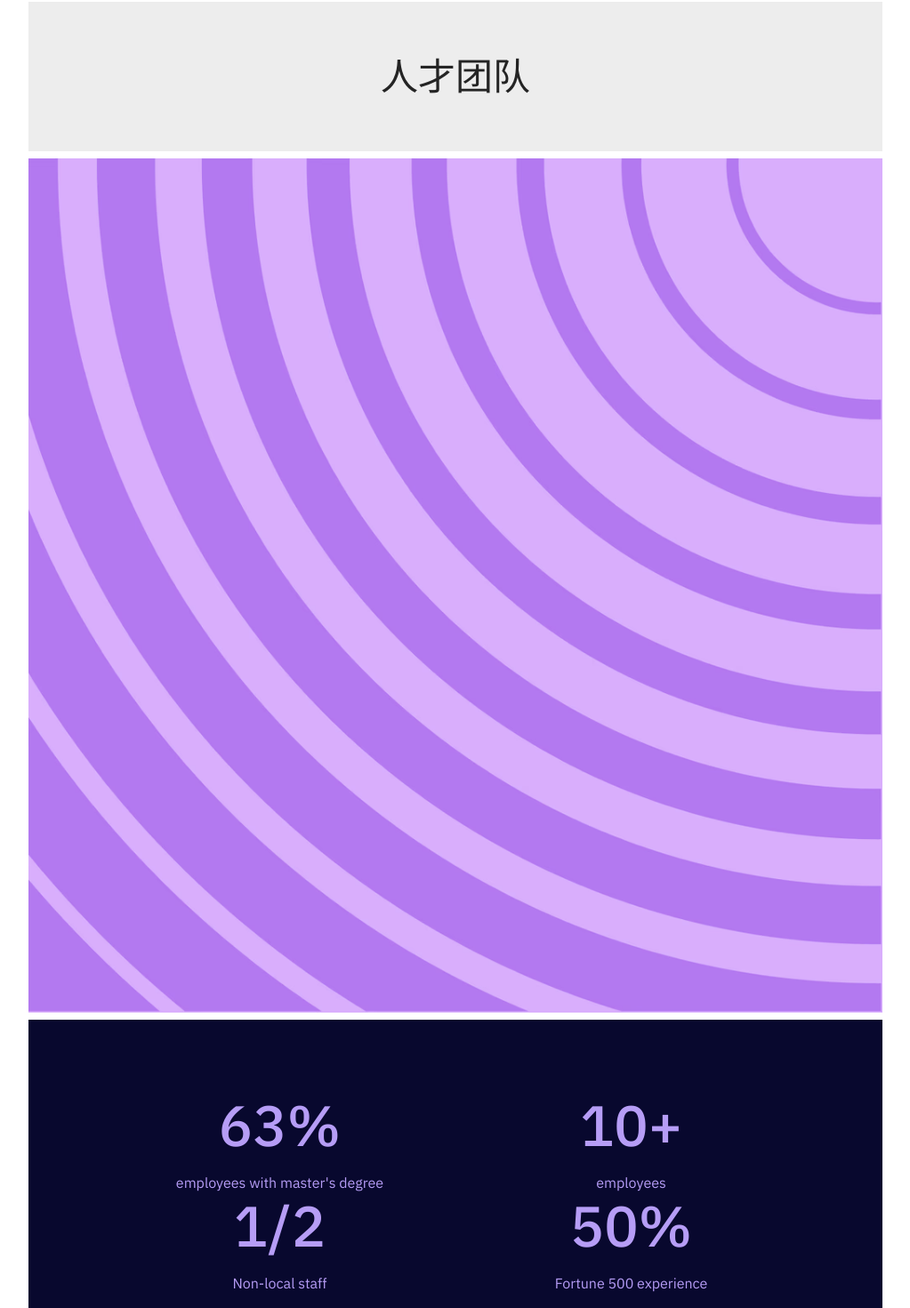
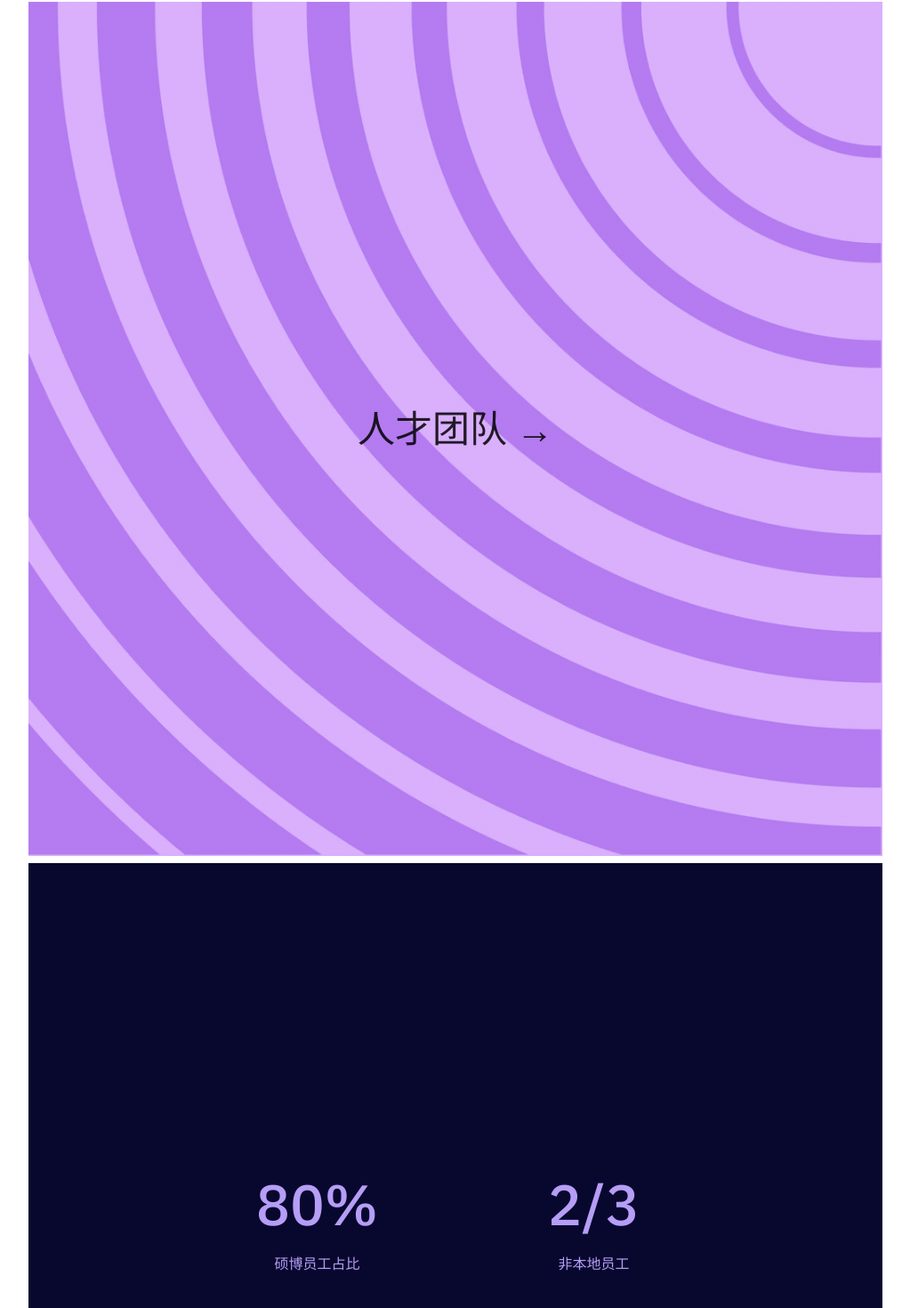
Before and after one commit to honeycyj/mls-lab-website, a React (Vite) app: page / in a window 1280 px wide. Shown: the part 9317-10787 px from the top of the page at 89% size, without its empty margins (128-1151 px from the left). Built offline with nearby package versions, Linux system fonts and the light colour scheme; a web font is replaced by a local one.

Commit message:
Refine home team section

```diff
--- /dev/null
+++ b/src/components/foundation/CountUpStat/CountUpStat.tsx
@@ -0,0 +1,82 @@
+import { useInView, useReducedMotion } from "motion/react";
+import { useEffect, useRef, useState } from "react";
+
+type CountUpStatProps = {
+  className?: string;
+  label: string;
+  labelClassName?: string;
+  value: string;
+  valueClassName?: string;
+};
+
+function parseStatValue(value: string) {
+  const match = value.match(/^(\d+)(.*)$/);
+
+  if (!match) {
+    return { numericValue: 0, suffix: value };
+  }
+
+  return {
+    numericValue: Number(match[1]),
+    suffix: match[2],
+  };
+}
+
+export function CountUpStat({
+  className,
+  label,
+  labelClassName,
+  value,
+  valueClassName,
+}: CountUpStatProps) {
+  const ref = useRef<HTMLDivElement | null>(null);
+  const isInView = useInView(ref, { once: true, amount: 0.6 });
+  const reduceMotion = useReducedMotion() ?? false;
+  const { numericValue, suffix } = parseStatValue(value);
+  const [displayValue, setDisplayValue] = useState(() => (reduceMotion ? numericValue : 0));
+
+  useEffect(() => {
+    if (!isInView) {
+      return;
+    }
+
+    if (reduceMotion) {
+      setDisplayValue(numericValue);
+      return;
+    }
+
+    let frameId = 0;
+    const duration = 900;
+    const start = performance.now();
+
+    const tick = (now: number) => {
+      const elapsed = now - start;
+      const progress = Math.min(elapsed / duration, 1);
+      const easedProgress = 1 - Math.pow(1 - progress, 3);
+
+      setDisplayValue(Math.round(numericValue * easedProgress));
+
+      if (progress < 1) {
+        frameId = window.requestAnimationFrame(tick);
+      }
+    };
+
+    frameId = window.requestAnimationFrame(tick);
+
+    return () => {
+      if (frameId) {
+        window.cancelAnimationFrame(frameId);
+      }
+    };
+  }, [isInView, numericValue, reduceMotion]);
+
+  return (
+    <div ref={ref} className={className}>
+      <strong className={valueClassName}>
+        {displayValue}
+        {suffix}
+      </strong>
+      <span className={labelClassName}>{label}</span>
+    </div>
+  );
+}
--- a/src/pages/About/components/AboutResearchStat.tsx
+++ b/src/pages/About/components/AboutResearchStat.tsx
@@ -1,75 +1,10 @@
-import { useInView, useReducedMotion } from "motion/react";
-import { useEffect, useRef, useState } from "react";
+import { CountUpStat } from "../../../components/foundation/CountUpStat/CountUpStat";
 
 type AboutResearchStatProps = {
   label: string;
   value: string;
 };
 
-function parseStatValue(value: string) {
-  const match = value.match(/^(\d+)(.*)$/);
-
-  if (!match) {
-    return { numericValue: 0, prefix: "", suffix: value };
-  }
-
-  return {
-    numericValue: Number(match[1]),
-    prefix: "",
-    suffix: match[2],
-  };
+export function AboutResearchStat({ label, value }: AboutResearchStatProps) {
+  return <CountUpStat className="about-research__stat-content" label={label} value={value} />;
 }
-
-export function AboutResearchStat({ label, value }: AboutResearchStatProps) {
-  const ref = useRef<HTMLDivElement | null>(null);
-  const isInView = useInView(ref, { once: true, amount: 0.6 });
-  const reduceMotion = useReducedMotion() ?? false;
-  const { numericValue, prefix, suffix } = parseStatValue(value);
-  const [displayValue, setDisplayValue] = useState(() => (reduceMotion ? numericValue : 0));
-
-  useEffect(() => {
-    if (!isInView) {
-      return;
-    }
-
-    if (reduceMotion) {
-      setDisplayValue(numericValue);
-      return;
-    }
-
-    let frameId = 0;
-    const duration = 900;
-    const start = performance.now();
-
-    const tick = (now: number) => {
-      const elapsed = now - start;
-      const progress = Math.min(elapsed / duration, 1);
-      const easedProgress = 1 - Math.pow(1 - progress, 3);
-
-      setDisplayValue(Math.round(numericValue * easedProgress));
-
-      if (progress < 1) {
-        frameId = window.requestAnimationFrame(tick);
-      }
-    };
-
-    frameId = window.requestAnimationFrame(tick);
-
-    return () => {
-      if (frameId) {
-        window.cancelAnimationFrame(frameId);
-      }
-    };
-  }, [isInView, numericValue, reduceMotion]);
-
-  return (
-    <div ref={ref} className="about-research__stat-content">
-      <strong>
-        {prefix}
-        {displayValue}
-        {suffix}
-      </strong>
-      <span>{label}</span>
-    </div>
-  );
-}
--- a/src/pages/Home/HomePage.tsx
+++ b/src/pages/Home/HomePage.tsx
@@ -1,4 +1,5 @@
 import { Button } from "../../components/foundation/Button/Button";
+import { CountUpStat } from "../../components/foundation/CountUpStat/CountUpStat";
 import { PageIntro, PageReveal } from "../../components/foundation/PageMotion/PageMotion";
 import { SiteFooter } from "../../components/layout/Footer/SiteFooter";
 import { SiteHeader } from "../../components/layout/Header/SiteHeader";
@@ -93,19 +94,22 @@ export function HomePage() {
         </PageReveal>
 
         <section className="team" id="team">
-          <div className="team__feature">
-            <PageReveal className="team__heading" delay={0.04}>
-              <h2>人才团队</h2>
-            </PageReveal>
-            <PageReveal className="team__visual" delay={0.08}>
-              <img src="/assets/home/team-photo.png" alt="人才团队" />
-            </PageReveal>
-          </div>
+          <PageReveal as="a" className="team__feature" href="/team" aria-label="查看人才团队" delay={0.04}>
+            <span className="team__feature-label" aria-hidden="true">
+              <span>人才团队</span>
+              <span>→</span>
+            </span>
+          </PageReveal>
           <div className="team__stats">
             {teamStats.map((stat, index) => (
               <PageReveal key={stat.label} delay={0.12 + index * 0.06}>
-                <strong>{stat.value}</strong>
-                <span>{stat.label}</span>
+                <CountUpStat
+                  className="team__stat"
+                  label={stat.label}
+                  labelClassName="team__stat-label"
+                  value={stat.value}
+                  valueClassName="team__stat-value"
+                />
               </PageReveal>
             ))}
           </div>
--- a/src/pages/Home/home.css
+++ b/src/pages/Home/home.css
@@ -610,69 +610,74 @@
   margin: 0 auto;
   padding: 32px 0 8px;
   display: grid;
-  grid-template-columns: minmax(0, 950fr) minmax(0, 945fr);
+  grid-template-columns: repeat(2, minmax(0, 1fr));
+  align-items: start;
   gap: 8px;
 }
 
 .team__feature {
-  min-height: 701px;
-  display: grid;
-  grid-template-rows: auto minmax(0, 1fr);
-  gap: 8px;
-}
-
-.team__heading {
-  min-height: 168px;
+  aspect-ratio: 1 / 1;
   display: flex;
   align-items: center;
   justify-content: center;
-  padding: 32px 24px;
-  background: #ededed;
+  position: relative;
+  overflow: hidden;
+  background: #a36fe8 url("/assets/home/cardbg.png") center/cover no-repeat;
+  color: var(--color-text-primary-85);
+  text-decoration: none;
 }
 
-.team__heading h2 {
-  font-size: var(--font-size-heading-fluid-01);
-  line-height: 1.2;
-  text-align: center;
+.team__feature::after {
+  content: "";
+  position: absolute;
+  inset: 0;
+  background: linear-gradient(180deg, rgba(255, 255, 255, 0.02), rgba(255, 255, 255, 0.02));
+  pointer-events: none;
 }
 
-.team__visual {
+.team__feature-label {
   position: relative;
-  overflow: hidden;
-  min-height: 0;
-  background: #ededed;
+  z-index: 1;
+  display: inline-flex;
+  align-items: center;
+  gap: 10px;
+  font-family: var(--font-family-display);
+  font-size: var(--font-size-display-02);
+  line-height: var(--line-height-display-02);
+  font-weight: 400;
+  color: inherit;
 }
 
-.team__visual img {
-  width: 100%;
-  height: 100%;
-  object-fit: cover;
-  display: block;
+.team__feature-label span:last-child {
+  font-family: var(--font-family-body);
+  transform: translateY(1px);
 }
 
 .team__stats {
   background: var(--ink-dark);
   color: var(--brand-lilac);
+  aspect-ratio: 1 / 1;
   display: grid;
-  grid-template-columns: repeat(2, 1fr);
-  place-items: center;
+  grid-template-columns: repeat(2, minmax(0, 271px));
+  place-content: center;
+  justify-content: center;
+  gap: 40px;
   padding: 80px 85px;
-  min-height: 701px;
 }
 
-.team__stats div {
+.team__stat {
   display: grid;
-  gap: 16px;
+  gap: 18px;
   text-align: center;
 }
 
-.team__stats strong {
+.team__stat-value {
   font-size: 64px;
   line-height: 76.8px;
   font-weight: 500;
 }
 
-.team__stats span {
+.team__stat-label {
   font-size: 16px;
   line-height: 20.304px;
 }
@@ -921,9 +926,8 @@
     min-height: 0;
   }
 
-  .team__heading {
+  .team__feature {
     min-height: 0;
-    padding: 40px 24px;
   }
 
   .team__stats {
@@ -964,8 +968,18 @@
     grid-template-columns: 1fr;
   }
 
+  .team__feature {
+    min-height: 0;
+  }
+
+  .team__feature-label {
+    font-size: 30px;
+    line-height: 1.3;
+  }
+
   .team__stats {
     min-height: auto;
+    gap: 32px;
   }
 
   .environment__controls {
--- a/src/pages/Home/homePageContent.ts
+++ b/src/pages/Home/homePageContent.ts
@@ -84,10 +84,10 @@ export const mediaCards: MediaCard[] = [
 export const solutionTabs = ["短剧行业", "智能ITO", "音视频技术", "星闪"];
 
 export const teamStats: TeamStat[] = [
-  { value: "63%", label: "employees with master's degree" },
-  { value: "10+", label: "employees" },
-  { value: "1/2", label: "Non-local staff" },
-  { value: "50%", label: "Fortune 500 experience" },
+  { value: "80%", label: "硕博员工占比" },
+  { value: "2/3", label: "非本地员工" },
+  { value: "70%", label: "来自世界 500 强企业" },
+  { value: "100+", label: "实验室成员" },
 ];
 
 export const environmentImages = [
```
Also changed, not shown: public/assets/home/cardbg.png (added).
